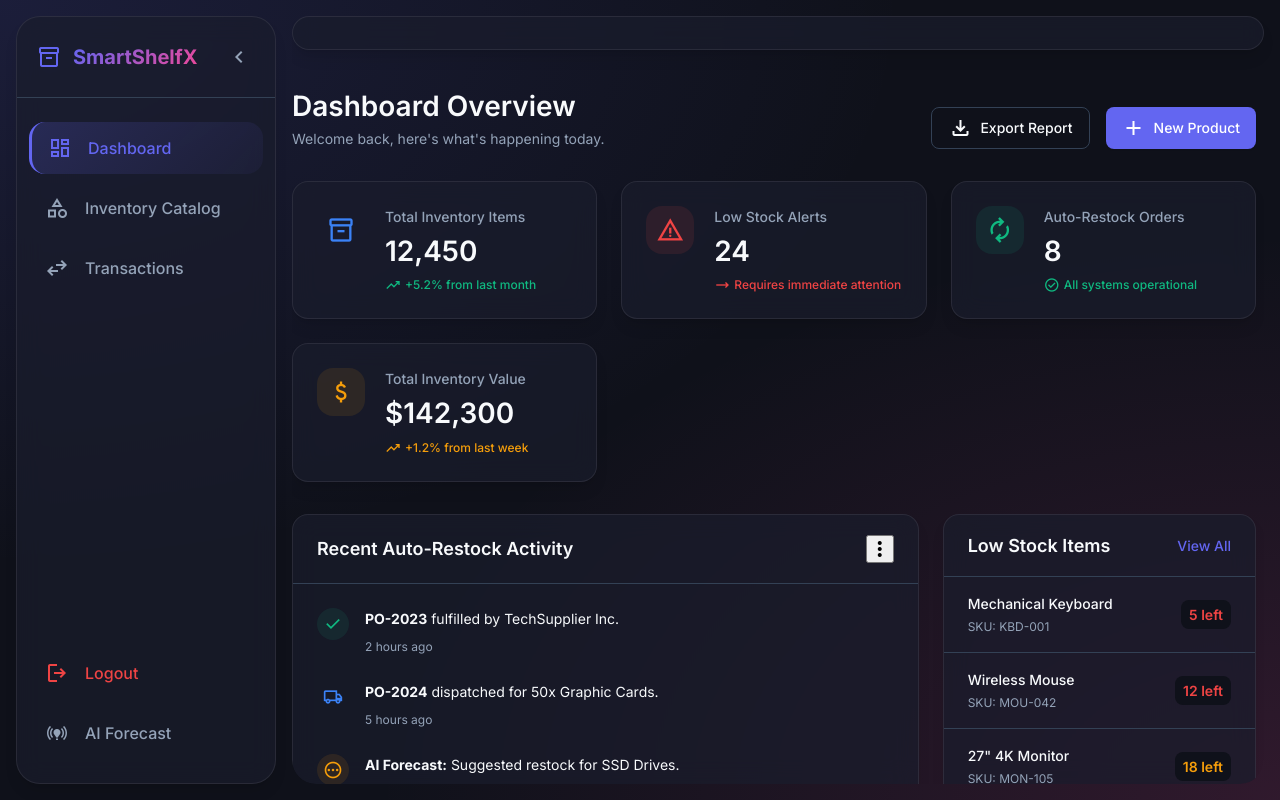
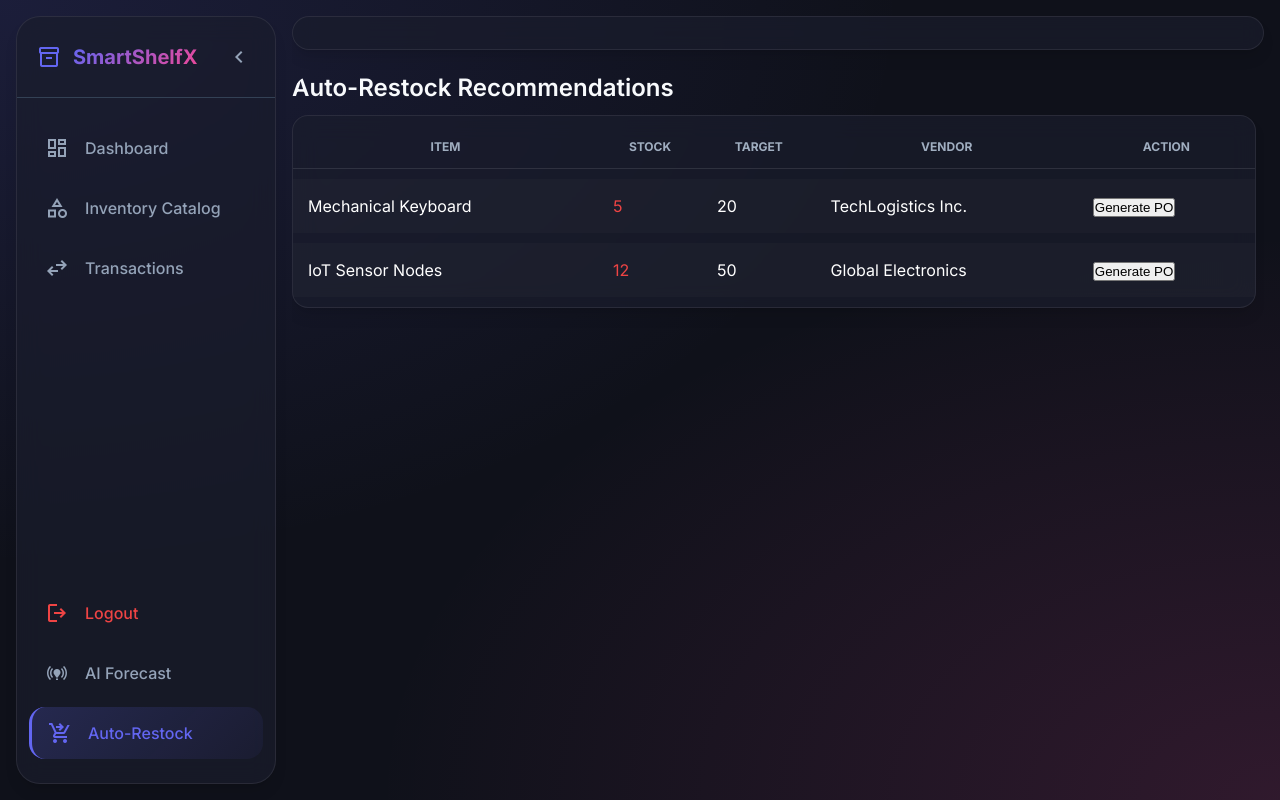
Before and after one commit to gaya32506/SmartShelfX, an Angular app: page /restock in a window 1280 px wide. Before the commit this address led to /dashboard. Built offline with nearby package versions, Linux system fonts and the light colour scheme.

Commit message:
style: finished auto-restock UI and PO modal styles

```diff
--- a/src/app/app.routes.ts
+++ b/src/app/app.routes.ts
@@ -6,7 +6,7 @@ import { DashboardComponent } from './dashboard/dashboard/dashboard.component';
 import { InventoryCatalogComponent } from './inventory/inventory-catalog/inventory-catalog.component';
 import { TransactionsComponent } from './transactions/transactions.component';
 import { ForecastComponent } from './forecast/forecast.component';
-
+import { RestockComponent } from './restock/restock.component';
 
 export const routes: Routes = [
   { path: 'login', component: LoginComponent },
@@ -19,7 +19,8 @@ export const routes: Routes = [
       { path: 'dashboard', component: DashboardComponent },
       { path: 'inventory', component: InventoryCatalogComponent },
       { path: 'transactions', component: TransactionsComponent },
-      { path: 'forecast', component: ForecastComponent }
+      { path: 'forecast', component: ForecastComponent },
+      { path: 'restock', component: RestockComponent }
 
 
     ]
--- /dev/null
+++ b/src/app/restock/restock.component.css
@@ -0,0 +1,105 @@
+/* Container Layout */
+.restock-container {
+    animation: fadeIn 0.5s ease-in-out;
+}
+
+/* Suggested Restock Table Styling */
+.custom-table {
+    width: 100%;
+    border-collapse: separate;
+    border-spacing: 0 10px;
+}
+
+.custom-table th {
+    color: #a0aec0;
+    text-transform: uppercase;
+    font-size: 0.75rem;
+    padding: 12px;
+    border-bottom: 1px solid rgba(255, 255, 255, 0.1);
+}
+
+.custom-table td {
+    padding: 15px;
+    background: rgba(255, 255, 255, 0.02);
+    color: #fff;
+}
+
+/* Modal Overlay (The background dimming) */
+.modal-overlay {
+    position: fixed;
+    top: 0;
+    left: 0;
+    width: 100%;
+    height: 100%;
+    background: rgba(0, 0, 0, 0.7);
+    backdrop-filter: blur(8px);
+    display: flex;
+    justify-content: center;
+    align-items: center;
+    z-index: 1000;
+}
+
+/* Modal Box */
+.modal-content {
+    width: 500px;
+    padding: 30px;
+    border: 1px solid rgba(255, 255, 255, 0.2);
+    box-shadow: 0 20px 40px rgba(0, 0, 0, 0.5);
+}
+
+.po-details p {
+    margin: 8px 0;
+    color: #e2e8f0;
+}
+
+/* Form Elements inside Modal */
+.form-group label {
+    display: block;
+    margin-bottom: 8px;
+    color: #cbd5e0;
+    font-size: 0.9rem;
+}
+
+.form-control {
+    width: 100%;
+    background: rgba(255, 255, 255, 0.05);
+    border: 1px solid rgba(255, 255, 255, 0.1);
+    color: white;
+    padding: 10px;
+    border-radius: 6px;
+}
+
+/* Buttons */
+.btn-primary {
+    background: linear-gradient(135deg, #667eea 0%, #764ba2 100%);
+    color: white;
+    border: none;
+    padding: 10px 20px;
+    border-radius: 6px;
+    cursor: pointer;
+    transition: transform 0.2s;
+}
+
+.btn-primary:hover {
+    transform: translateY(-2px);
+}
+
+.btn-secondary {
+    background: transparent;
+    color: #a0aec0;
+    border: 1px solid #a0aec0;
+    padding: 10px 20px;
+    border-radius: 6px;
+    margin-right: 10px;
+    cursor: pointer;
+}
+
+.modal-actions {
+    display: flex;
+    justify-content: flex-end;
+}
+
+@keyframes fadeIn {
+    from { opacity: 0; }
+    to { opacity: 1; }
+}
--- /dev/null
+++ b/src/app/restock/restock.component.html
@@ -0,0 +1,59 @@
+<div class="restock-container p-4">
+    <h2 class="text-white mb-4">Auto-Restock Recommendations</h2>
+
+    <div class="glass-panel p-4">
+        <table class="custom-table">
+            <thead>
+                <tr>
+                    <th>Item</th>
+                    <th>Stock</th>
+                    <th>Target</th>
+                    <th>Vendor</th>
+                    <th>Action</th>
+                </tr>
+            </thead>
+            <tbody>
+                <tr *ngFor="let item of suggestedItems">
+                    <td>{{ item.name }}</td>
+                    <td><span class="text-danger">{{ item.currentStock }}</span></td>
+                    <td>{{ item.minLevel }}</td>
+                    <td>{{ item.vendor }}</td>
+                    <td>
+                        <button class="btn-primary-sm" (click)='openPOModal(item)'>Generate PO</button>
+                    </td>
+                </tr>
+            </tbody>
+        </table>
+    </div>
+
+    <div class="modal-overlay" *ngIf="isModalOpen">
+        <div class="modal-content glass-panel">
+            <h3>Create Purchase Order</h3>
+            <hr class="border-light">
+
+            <div class="po-details mt-3">
+                <p><strong>Vendor:</strong> {{ selectedItem?.vendor }}</p>
+                <p><strong>Item:</strong> {{ selectedItem?.name }} ({{ selectedItem?.id }})</p>
+
+                <div class="form-group mt-3">
+                    <label>Order Quantity</label>
+                    <input type="number" [(ngModel)]="poData.quantity" class="form-control">
+                </div>
+
+                <div class="form-group mt-3">
+                    <label>Priority</label>
+                    <select [(ngModel)]="poData.priority" class="form-control">
+                        <option value="Low">Low</option>
+                        <option value="Normal">Normal</option>
+                        <option value="Urgent">Urgent</option>
+                    </select>
+                </div>
+            </div>
+
+            <div class="modal-actions mt-4">
+                <button class="btn-secondary" (click)="closeModal()">Cancel</button>
+                <button class="btn-primary" (click)="sendPO()">Send to Vendor</button>
+            </div>
+        </div>
+    </div>
+</div>
--- /dev/null
+++ b/src/app/restock/restock.component.ts
@@ -0,0 +1,38 @@
+import { Component } from '@angular/core';
+import { CommonModule } from '@angular/common';
+import { FormsModule } from '@angular/forms';
+
+@Component({
+  selector: 'app-restock',
+  standalone: true,
+  imports: [CommonModule, FormsModule],
+  templateUrl: './restock.component.html',
+  styleUrl: './restock.component.css'
+})
+export class RestockComponent {
+  // Data derived from AI forecasting
+  suggestedItems = [
+    { id: 'SKU-101', name: 'Mechanical Keyboard', currentStock: 5, minLevel: 20, vendor: 'TechLogistics Inc.' },
+    { id: 'SKU-202', name: 'IoT Sensor Nodes', currentStock: 12, minLevel: 50, vendor: 'Global Electronics' }
+  ];
+
+  isModalOpen = false;
+  selectedItem: any = null;
+  poData = { quantity: 0, priority: 'Normal', notes: '' };
+
+  openPOModal(item: any) {
+    this.selectedItem = item;
+    this.poData.quantity = item.minLevel - item.currentStock; // Auto-calculate needed amount
+    this.isModalOpen = true;
+  }
+
+  closeModal() {
+    this.isModalOpen = false;
+  }
+
+  sendPO() {
+    console.log('Purchase Order Sent:', { ...this.selectedItem, ...this.poData });
+    alert(`PO generated and sent to ${this.selectedItem.vendor}!`);
+    this.closeModal();
+  }
+}
--- a/src/app/shared/layout/layout.component.html
+++ b/src/app/shared/layout/layout.component.html
@@ -33,6 +33,10 @@
                 <span class="material-symbols-outlined nav-icon">online_prediction</span>
                 <span class="nav-label" *ngIf="isSidebarOpen">AI Forecast</span>
             </a>
+            <a routerLink="/restock" routerLinkActive="active" class="nav-item">
+                <span class="material-symbols-outlined nav-icon">shopping_cart_checkout</span>
+                <span class="nav-label" *ngIf="isSidebarOpen">Auto-Restock</span>
+            </a>
         </nav>
     </aside>
 
```
Also changed, not shown: 1 other file (tests, documents, lock files or other folders).
